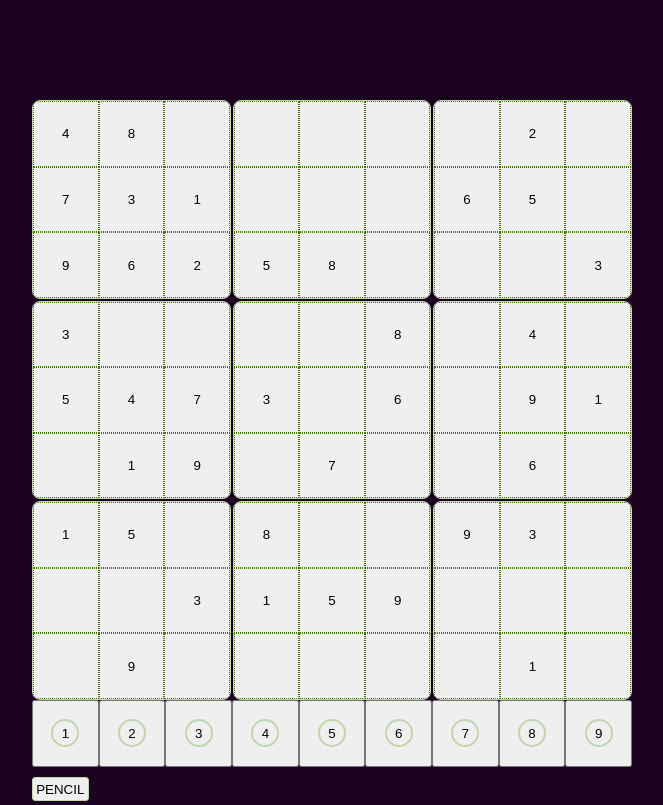
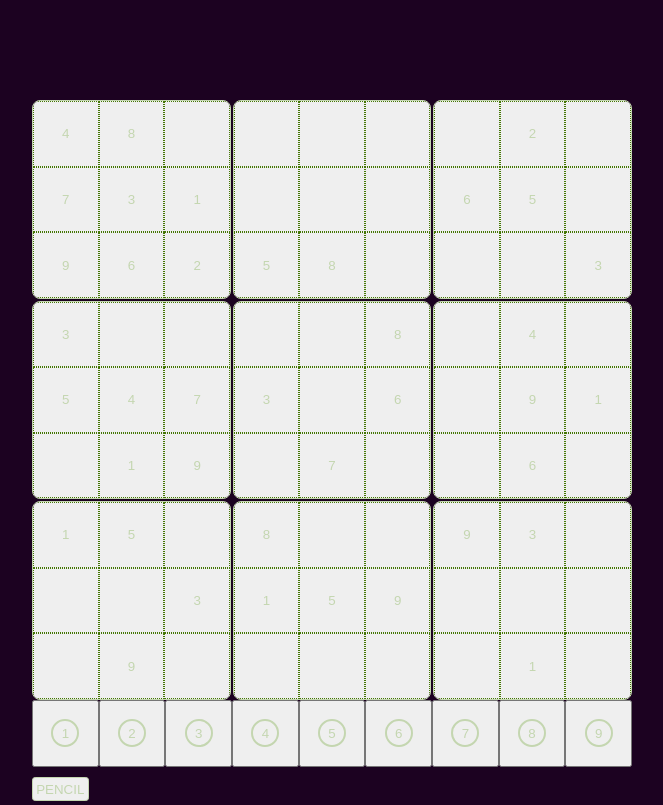
Before and after one commit to emmettxt/vue-sudoku, a Vue app: page / in a window 1280 px wide. Shown: the whole page, without its empty margins (308-971 px from the left). Built offline with nearby package versions, Linux system fonts and the light colour scheme.

Commit message:
Added css reset

```diff
--- a/package.json
+++ b/package.json
@@ -12,6 +12,7 @@
     "format": "prettier --write src/"
   },
   "dependencies": {
+    "ress": "^5.0.2",
     "vue": "^3.2.47"
   },
   "devDependencies": {
--- a/src/components/NumberWraper.vue
+++ b/src/components/NumberWraper.vue
@@ -39,6 +39,9 @@ const className = computed(() => {
 .circle-bordered {
   border: 2px solid var(--primary-text);
 }
+.circle {
+  color: var(--primary-text);
+}
 
 .circle-highlighted,
 .circle-valued:hover {
--- a/src/components/PencilBox.vue
+++ b/src/components/PencilBox.vue
@@ -27,7 +27,7 @@ const getDisplayValue = (n: PossibleRow) => {
   grid:
     repeat(3, 1fr) /
     repeat(3, 1fr);
-  font-size: 0.5em;
+  font-size: 0.6em;
   z-index: -1;
   /* color: var(--accent-text); */
 }
--- a/src/components/TogglePencilModeButton.vue
+++ b/src/components/TogglePencilModeButton.vue
@@ -17,6 +17,7 @@ import { store } from '../store'
   border-radius: 0.2rem;
   padding: 0.2rem;
   transition: transform 100ms ease-in-out;
+  color: var(--primary-text);
 }
 .btn:hover {
   transform: scale(0.9);
--- a/src/main.ts
+++ b/src/main.ts
@@ -3,4 +3,6 @@ import App from './App.vue'
 
 import './assets/base.css'
 
+import 'ress'
+
 createApp(App).mount('#app')
```
Also changed, not shown: 1 other file (tests, documents, lock files or other folders).
